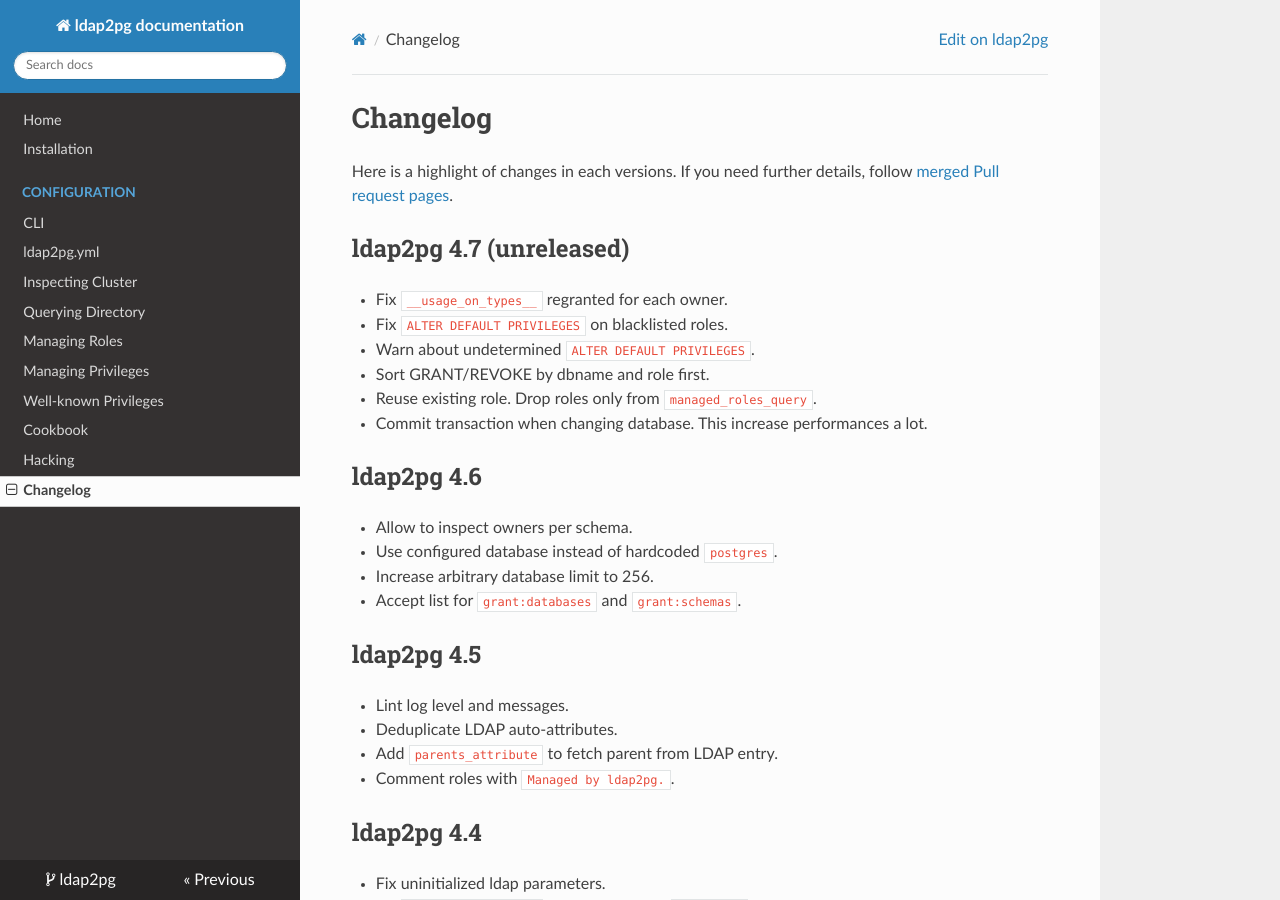
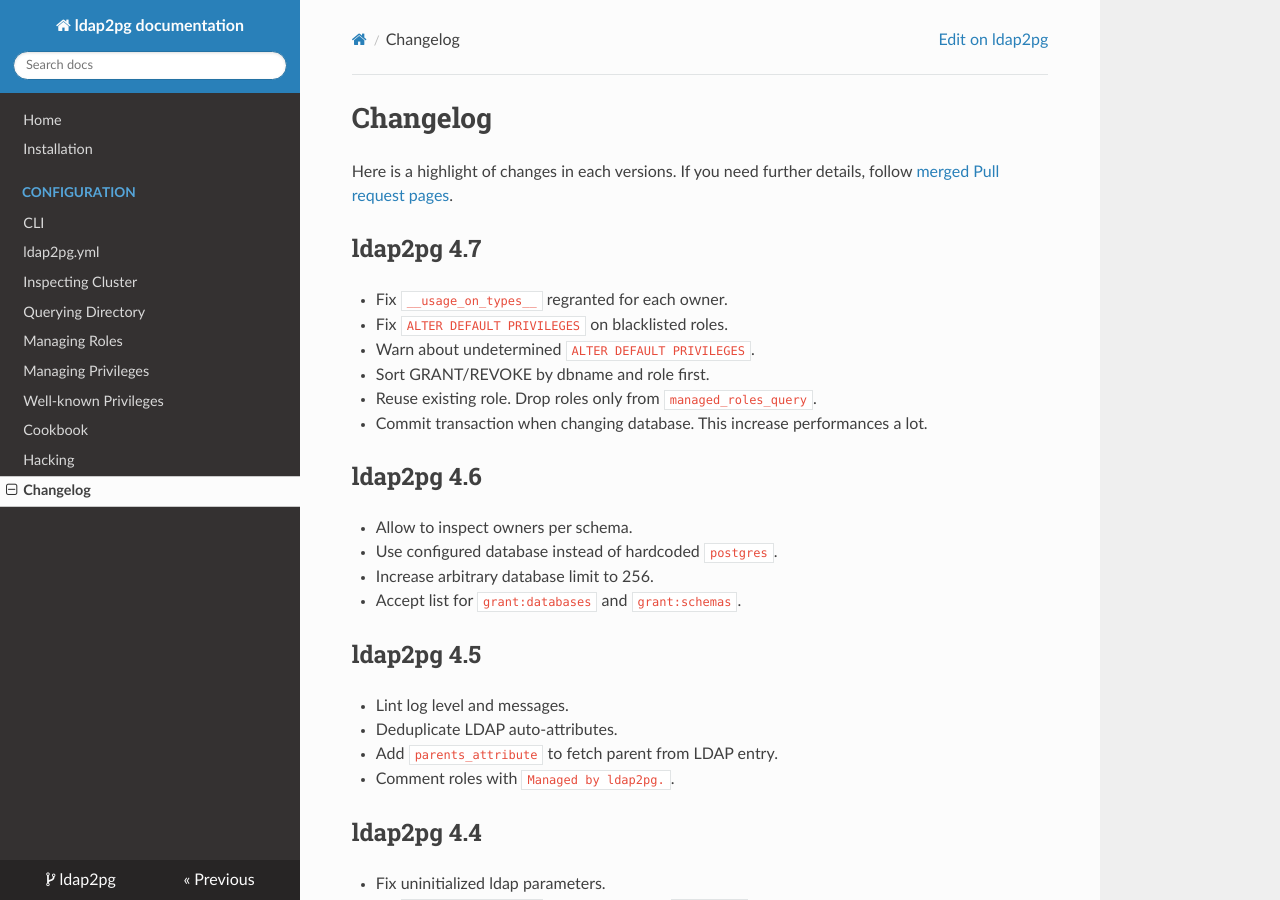
Before and after one commit to dalibo/ldap2pg, an MkDocs documentation site: the page built from docs/changelog.md, in a window 1280 px wide and 900 px high. Built offline with MkDocs 1.6.1, drawn with Linux system fonts in a browser that asks for light colours; nearby versions of some CDN libraries; old or Windows-style settings are respelled for this version of MkDocs.

```diff
--- a/docs/changelog.md
+++ b/docs/changelog.md
@@ -7,7 +7,7 @@ follow [merged Pull request
 pages](https://github.com/dalibo/ldap2pg/pulls?utf8=%E2%9C%93&q=is%3Apr%20is%3Amerged).
 
 
-# ldap2pg 4.7 (unreleased)
+# ldap2pg 4.7
 
 - Fix `__usage_on_types__` regranted for each owner.
 - Fix `ALTER DEFAULT PRIVILEGES` on blacklisted roles.
--- a/setup.py
+++ b/setup.py
@@ -23,7 +23,7 @@ else:
 
 setup(
     name='ldap2pg',
-    version='4.6',
+    version='4.7',
     description='Synchronize PostgreSQL roles and ACLs from LDAP',
     url='https://github.com/dalibo/ldap2pg',
     author='Dalibo',
```
